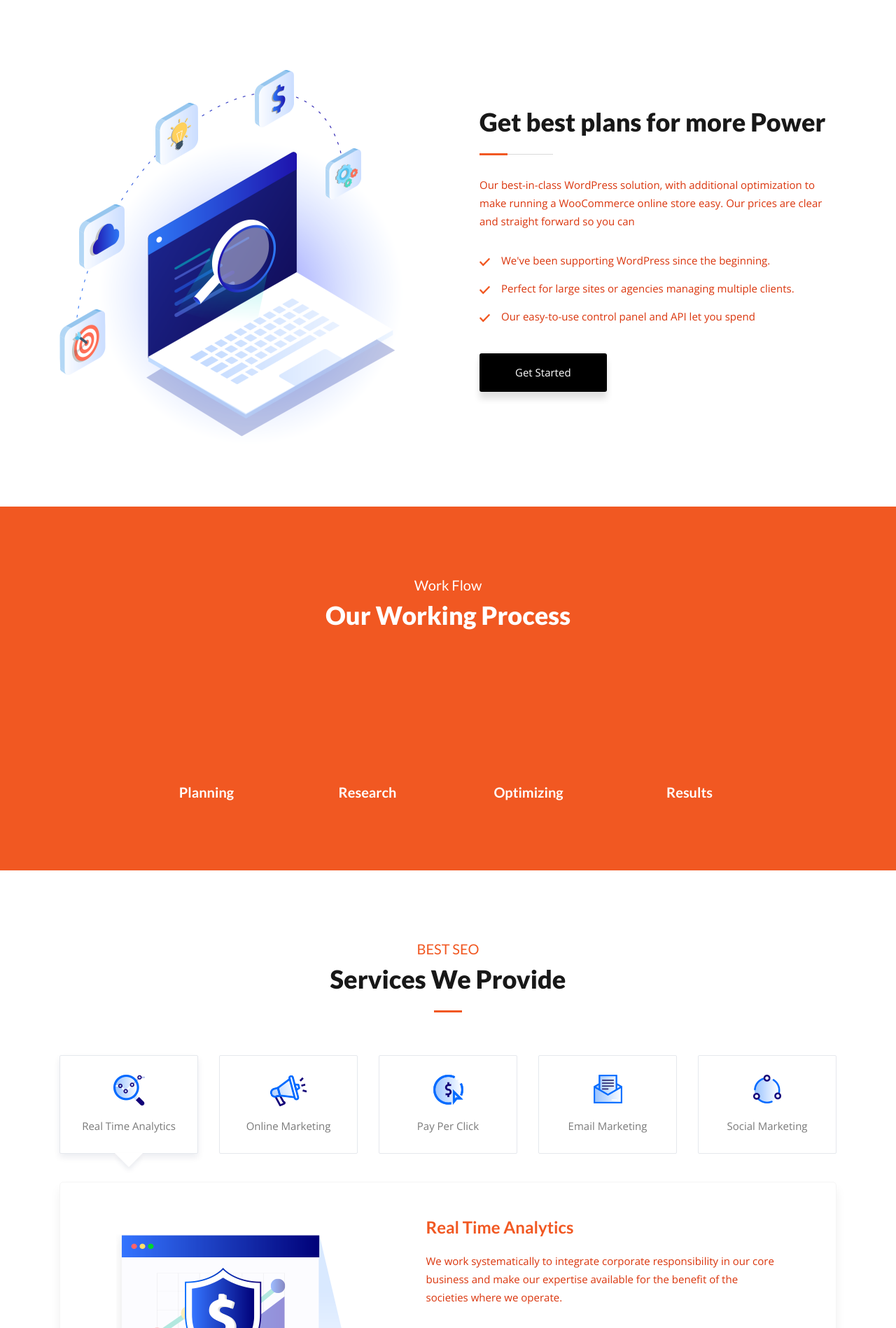
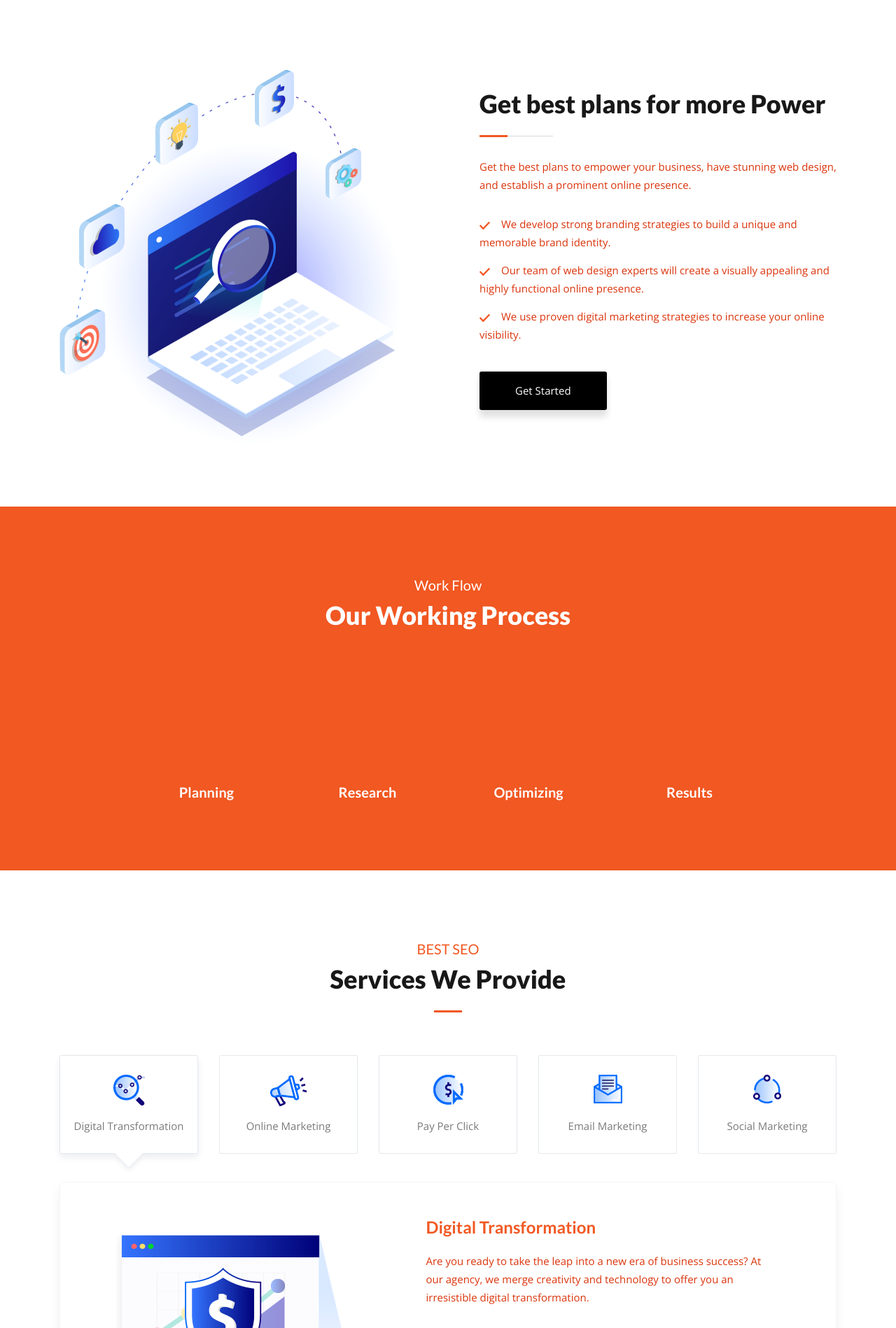
Before and after one commit to PhantomCor3/FoxArt-Media-Webpage, a PHP site: page / in a window 1280 px wide. Shown: the part 1880-3778 px from the top of the page at 70% size. Run offline with PHP 8.4, Linux system fonts and the light colour scheme; some libraries are stand-ins or nearby versions; some web fonts are replaced.

Commit message:
Image Changes
Changes of Branding

```diff
--- a/php/secction/header.php
+++ b/php/secction/header.php
@@ -161,17 +161,17 @@
                                                 </div>
                                                 <div class="col-lg-4">
                                                     <div class="single-menu-item">
-                                                        <a href="404.php"><i class="icon icon-planet-earth"></i>Home inprovement</a>
+                                                        <a href="404.php"><i class="icon icon-planet-earth"></i>Home Improvement</a>
                                                     </div>
                                                     <div class="single-menu-item">
                                                         <a href="pricing.php"><i class="icon icon-planet-earth"></i>Cleaning</a>
                                                     </div>
-                                                    <div class="single-menu-item">
+                                                    <!--div class="single-menu-item">
                                                         <a href="typography.php"><i class="icon icon-planet-earth"></i>Typography</a>
                                                     </div>
                                                     <div class="single-menu-item">
                                                         <a href="testimonial.php"><i class="icon icon-users"></i>Testimonial</a>
-                                                    </div>
+                                                    </div-->
                                                 </div>
                                             </div>
                                         </div>
--- a/php/secction/seccion-info.php
+++ b/php/secction/seccion-info.php
@@ -13,11 +13,11 @@
                             <h3 class="section-title">Get best plans for more Power</h3>
                             <span class="line"></span>
                         </div>
-                        <p>Our best-in-class WordPress solution, with additional optimization to make running a WooCommerce online store easy. Our prices are clear and straight forward so you can</p>
+                        <p>Get the best plans to empower your business, have stunning web design, and establish a prominent online presence.</p>
                         <ul class="xs-list check">
-                            <li>We've been supporting WordPress since the beginning.</li>
-                            <li>Perfect for large sites or agencies managing multiple clients.</li>
-                            <li>Our easy-to-use control panel and API let you spend</li>
+                            <li>We develop strong branding strategies to build a unique and memorable brand identity.</li>
+                            <li>Our team of web design experts will create a visually appealing and highly functional online presence.</li>
+                            <li>We use proven digital marketing strategies to increase your online visibility.</li>
                         </ul>
                         <a href="#" class="btn btn-secondary">Get Started</a>
                     </div>
--- a/php/secction/seccion-pricing.php
+++ b/php/secction/seccion-pricing.php
@@ -1,4 +1,3 @@
-
 <!-- pricing section -->
 <section class="pricing-section xs-section-padding" id="pricing">
     <div class="container">
@@ -16,33 +15,37 @@
             <div class="col-md-12 xs-pricing-group">
                 <ul class="nav nav-tabs main-nav-tab tab-swipe wow fadeIn" role="tablist">
                     <li>
-                            <a id="monthly-tab" class="active show" data-toggle="tab" href="#monthly" role="tab" aria-controls="monthly" aria-selected="true">Monthly</a>
+                        <a id="monthly-tab" class="active show" data-toggle="tab" href="#monthly" role="tab"
+                            aria-controls="monthly" aria-selected="true">Monthly</a>
                     </li>
                     <li>
-                            <a id="yearly-tab" data-toggle="tab" href="#yearly" role="tab" aria-controls="yearly" aria-selected="false">Yearly</a>
+                        <a id="yearly-tab" data-toggle="tab" href="#yearly" role="tab" aria-controls="yearly"
+                            aria-selected="false">Yearly</a>
                     </li>
                 </ul>
                 <div class="tab-content">
-                        <div class="tab-pane fadeIn animated show active" id="monthly" role="tabpanel" aria-labelledby="monthly-tab">
+                    <div class="tab-pane fadeIn animated show active" id="monthly" role="tabpanel"
+                        aria-labelledby="monthly-tab">
                         <div class="row">
                             <div class="col-lg-4 col-md-6">
                                 <div class="xs-single-pricing">
                                     <div class="pricing-header">
-                                            <h3 class="xs-content-title">Starter Plan</h3>
+                                        <h3 class="xs-content-title">Basic Business Project</h3>
                                         <div class="pricing-img-block">
                                             <img src="images/pricing/pricing-1.png" alt="hostinza pricing image">
                                         </div>
-                                            <h2 class="price-table"><sup>$</sup>49.99 <sub>/mo</sub></h2>
+                                        <h2 class="price-table">Includes <sub>/6mo</sub></h2>
                                     </div>
                                     <!-- .pricing-header END -->
                                     <div class="pricing-body">
                                         <ul class="xs-list">
-                                                <li>Increase traffic 130%</li>
-                                                <li>Backlink analysis</li>
-                                                <li>Organic traffic 215%</li>
-                                                <li>10 Free Optimization</li>
+                                            <li>Business Branding </li>
+                                            <li>Online Customized Website</li>
+                                            <li>Domain and hosting</li>
+                                            <li>1 Free Changes<sub> /m</sub></li>
                                             <li>24/7 support</li>
                                         </ul>
+
                                     </div>
                                     <!-- .pricing-body END -->
                                     <div class="pricing-footer">
@@ -56,19 +59,22 @@
                             <div class="col-lg-4 col-md-6">
                                 <div class="xs-single-pricing active">
                                     <div class="pricing-header">
-                                            <h3 class="xs-content-title">Basic Plan</h3>
+                                        <h3 class="xs-content-title">Superior Business Project</h3>
                                         <div class="pricing-img-block">
                                             <img src="images/pricing/pricing-2.png" alt="hostinza pricing image">
                                         </div>
-                                            <h2 class="price-table"><sup>$</sup>69.99 <sub>/mo</sub></h2>
+                                        <h2 class="price-table">Includes <sub>/1yr</sub></h2>
                                     </div>
                                     <!-- .pricing-header END -->
                                     <div class="pricing-body">
                                         <ul class="xs-list">
-                                                <li>25 Analytics Compaign</li>
-                                                <li>1,300 Keywords</li>
-                                                <li>25 social media reviews</li>
-                                                <li>1 Free Optimization</li>
+                                            <li>Business Branding </li>
+                                            <li>Online Customized Website</li>
+                                            <li>Domain and hosting</li>
+                                            <li>Basic SEO</li>
+                                            <li>Facebook Business Creation</li>
+                                            <li>Local Directories Registration</li>
+                                            <li>4 Free Changes<sub> /m</sub></li>
                                             <li>24/7 support</li>
                                         </ul>
                                     </div>
@@ -84,11 +90,11 @@
                             <div class="col-lg-4 col-md-6">
                                 <div class="xs-single-pricing">
                                     <div class="pricing-header">
-                                            <h3 class="xs-content-title">Business Plan</h3>
+                                        <h3 class="xs-content-title">VIP Business Project</h3>
                                         <div class="pricing-img-block">
                                             <img src="images/pricing/pricing-3.png" alt="hostinza pricing image">
                                         </div>
-                                            <h2 class="price-table"><sup>$</sup>49.99 <sub>/mo</sub></h2>
+                                        <h2 class="price-table">Includes <sub>/∞</sub></h2>
                                     </div>
                                     <!-- .pricing-header END -->
                                     <div class="pricing-body">
--- a/php/secction/seccion-services.php
+++ b/php/secction/seccion-services.php
@@ -15,7 +15,7 @@
                 <div class="col-lg-12">
                     <ul class="nav nav-tabs main-tabs" role="tablist">
                         <li class="nav-item">
-                            <a class="nav-link active" id="tab-one-area" data-toggle="tab" href="#tab-one" role="tab" aria-controls="tab-one" aria-selected="true"><span class="icon-holder"><img src="images/service-tab/icon-1.png" alt=""></span> Real Time Analytics</a>
+                            <a class="nav-link active" id="tab-one-area" data-toggle="tab" href="#tab-one" role="tab" aria-controls="tab-one" aria-selected="true"><span class="icon-holder"><img src="images/service-tab/icon-1.png" alt=""></span> Digital Transformation</a>
                         </li>
                         <li class="nav-item">
                             <a class="nav-link" id="tab-two-area" data-toggle="tab" href="#tab-two" role="tab" aria-controls="tab-two" aria-selected="false"><span class="icon-holder"><img src="images/service-tab/icon-2.png" alt=""></span> Online Marketing</a>
@@ -42,9 +42,9 @@
                                     </div>
                                     <div class="col-lg-7 col-md-6">
                                         <div class="service-preview-content">
-                                            <h4 class="xs-content-title">Real Time Analytics</h4>
-                                            <p>We work systematically to integrate corporate responsibility in our core business and make our expertise available for the benefit of the societies where we operate. </p>
-                                            <p>A successful website obviously needs great design to be one of the top 10 IT companies in India, but the web design is not enough.</p>
+                                            <h4 class="xs-content-title">Digital Transformation</h4>
+                                            <p>Are you ready to take the leap into a new era of business success? At our agency, we merge creativity and technology to offer you an irresistible digital transformation. </p>
+                                            <p> Picture a future where your brand shines in the digital world, captivating your audience and driving exceptional results.</p>
                                             <div class="btn-wraper">
                                                 <a href="#" class="btn btn-primary">Know more</a>
                                             </div>
@@ -70,8 +70,8 @@
                                     <div class="col-lg-7 col-md-6">
                                         <div class="service-preview-content">
                                             <h4 class="xs-content-title">Online Marketing</h4>
-                                            <p>We work systematically to integrate corporate responsibility in our core business and make our expertise available for the benefit of the societies where we operate. </p>
-                                            <p>A successful website obviously needs great design to be one of the top 10 IT companies in India, but the web design is not enough.</p>
+                                            <p>Experience the power of online marketing and catapult your business to new heights. Our online marketing services are designed to deliver exceptional results by combining creativity, innovation, and strategic thinking. </p>
+                                            <p> We understand that every business is unique, which is why we take the time to understand your goals and develop customized campaigns tailored to your specific needs. </p>
                                             <div class="btn-wraper">
                                                 <a href="#" class="btn btn-primary">Know more</a>
                                             </div>
@@ -97,8 +97,8 @@
                                     <div class="col-lg-7 col-md-6">
                                         <div class="service-preview-content">
                                             <h4 class="xs-content-title">Pay Per Click</h4>
-                                            <p>We work systematically to integrate corporate responsibility in our core business and make our expertise available for the benefit of the societies where we operate. </p>
-                                            <p>A successful website obviously needs great design to be one of the top 10 IT companies in India, but the web design is not enough.</p>
+                                            <p>Unlock the power of targeted advertising with our expert Pay-Per-Click (PPC) services. PPC advertising offers an effective way to reach your ideal audience and drive instant, qualified traffic to your website.</p>
+                                            <p>Our team of PPC specialists is well-versed in crafting compelling ad campaigns across various platforms, such as Google Ads, Bing Ads, and social media advertising channels.</p>
                                             <div class="btn-wraper">
                                                 <a href="#" class="btn btn-primary">Know more</a>
                                             </div>
@@ -124,8 +124,8 @@
                                     <div class="col-lg-7 col-md-6">
                                         <div class="service-preview-content">
                                             <h4 class="xs-content-title">Email Marketing</h4>
-                                            <p>We work systematically to integrate corporate responsibility in our core business and make our expertise available for the benefit of the societies where we operate. </p>
-                                            <p>A successful website obviously needs great design to be one of the top 10 IT companies in India, but the web design is not enough.</p>
+                                            <p>Elevate your marketing efforts with the power of email.</p>
+                                            <p>Our comprehensive email marketing services are designed to help you connect with your audience on a personal level and achieve your business goals.</p>
                                             <div class="btn-wraper">
                                                 <a href="#" class="btn btn-primary">Know more</a>
                                             </div>
@@ -151,8 +151,8 @@
                                     <div class="col-lg-7 col-md-6">
                                         <div class="service-preview-content">
                                             <h4 class="xs-content-title">Social Marketing </h4>
-                                            <p>We work systematically to integrate corporate responsibility in our core business and make our expertise available for the benefit of the societies where we operate. </p>
-                                            <p>A successful website obviously needs great design to be one of the top 10 IT companies in India, but the web design is not enough.</p>
+                                            <p>Experience the unparalleled benefits of social media marketing and unleash the true potential of your brand.</p>
+                                            <p>Our team of social media experts understands the dynamic nature of social platforms and knows how to craft effective strategies that drive results. We take the time to understand your target audience, industry, and brand voice to create tailored social media campaigns that capture attention and foster engagement.</p>
                                             <div class="btn-wraper">
                                                 <a href="#" class="btn btn-primary">Know more</a>
                                             </div>
--- a/php/text.php
+++ b/php/text.php
@@ -9,9 +9,9 @@
 elseif ($page_name=='404.php') {$namepage="Not Found";}
 elseif ($page_name=='contact.php') {$namepage="Contact Us";}
 //Info
-	$Company="FoxArt Media";
+	$Company="Fox Art Media";
 	$Domain='foxartmedia.com';//No dejar pleca al final del dominio
-	$Address='';
+	$Address='Kansas City, Kasnas';
 
 	$PhoneName="Telefono";
 	$Phone='(505) 8825-8081';
@@ -27,14 +27,14 @@
 	$Mail="contact@foxartmedia.com";$MailRef="mailto:".$Mail;
 	$Services="Web development, graphic design and marketing agency";
 	$Estimates="Free Estimate";
-	$Payment="Tarjetas de Credit or Debit,Transferencias paypal and zelle";
+	$Payment="Credit Cards or Debit,Transferences, Paypal, Zelle and Cash App";
 	$Experience="10 experience year";
 	$Schedule="Monday to Fridays: 8:00am - 5:00pm";
 	$Cover="";
 
 	$Facebook="https://www.facebook.com/foxartmediasa";
 	$GoogleMap='<iframe class="map-size" src="https://www.google.com/maps/embed?pb=!1m18!1m12!1m3!1d3900.97757028144!2d-86.25741189617352!3d12.113687148497766!2m3!1f0!2f0!3f0!3m2!1i1024!2i768!4f13.1!3m3!1m2!1s0x8f73fe200da0f8fb%3A0x18379fa307c5ebe8!2sCentroamerica%20Nte.%2C%20Managua!5e0!3m2!1ses!2sni!4v1665121161072!5m2!1ses!2sni" width="100%" height="450" frameborder="0" style="border:0" allowfullscreen></iframe>';
-	$Instagram="https://www.instagram.com/cafe_las_praderas/";
+	$Instagram="https://www.instagram.com//";
 
 
 //Phrases
```
Also changed, not shown: images/favicon.ico, images/favicon.png, images/footer-logo.png, images/logo-transparent-header.png, images/logo.png. Lines whose indentation alone changed are shown as unchanged.
